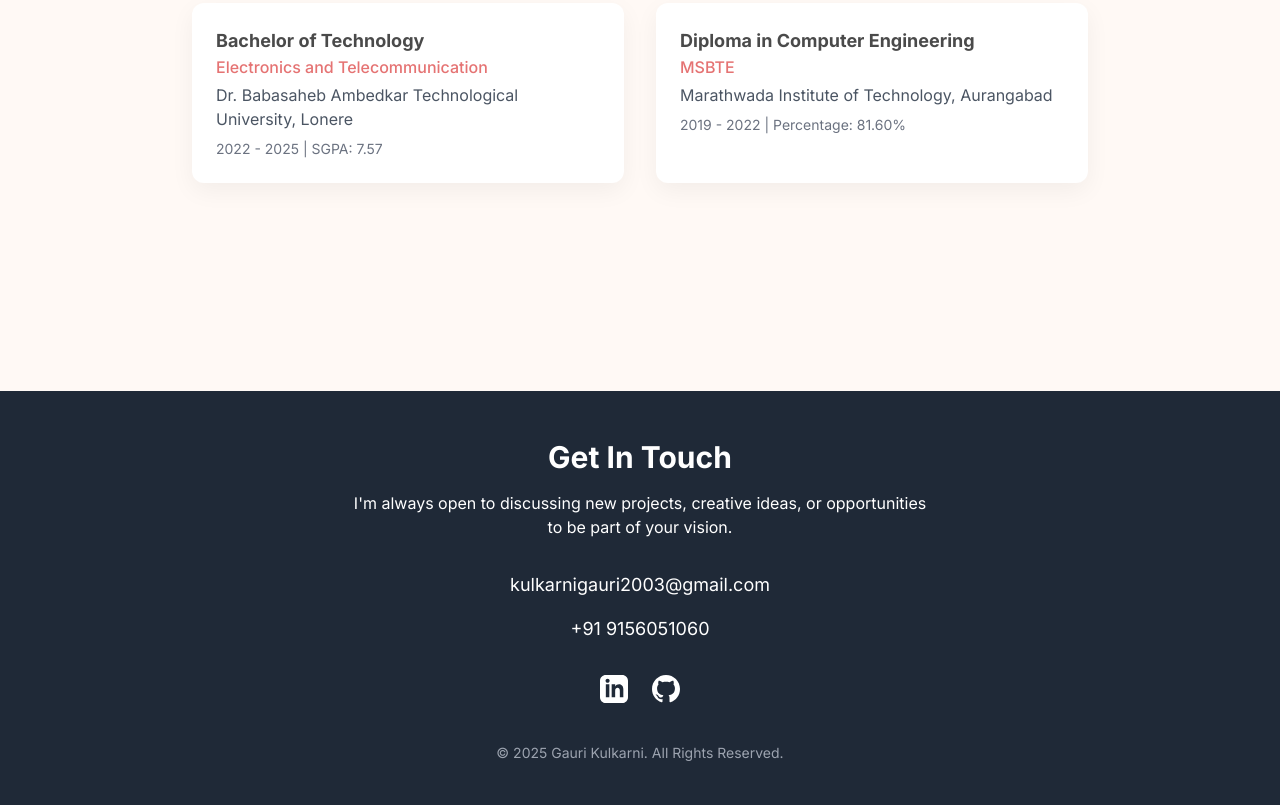
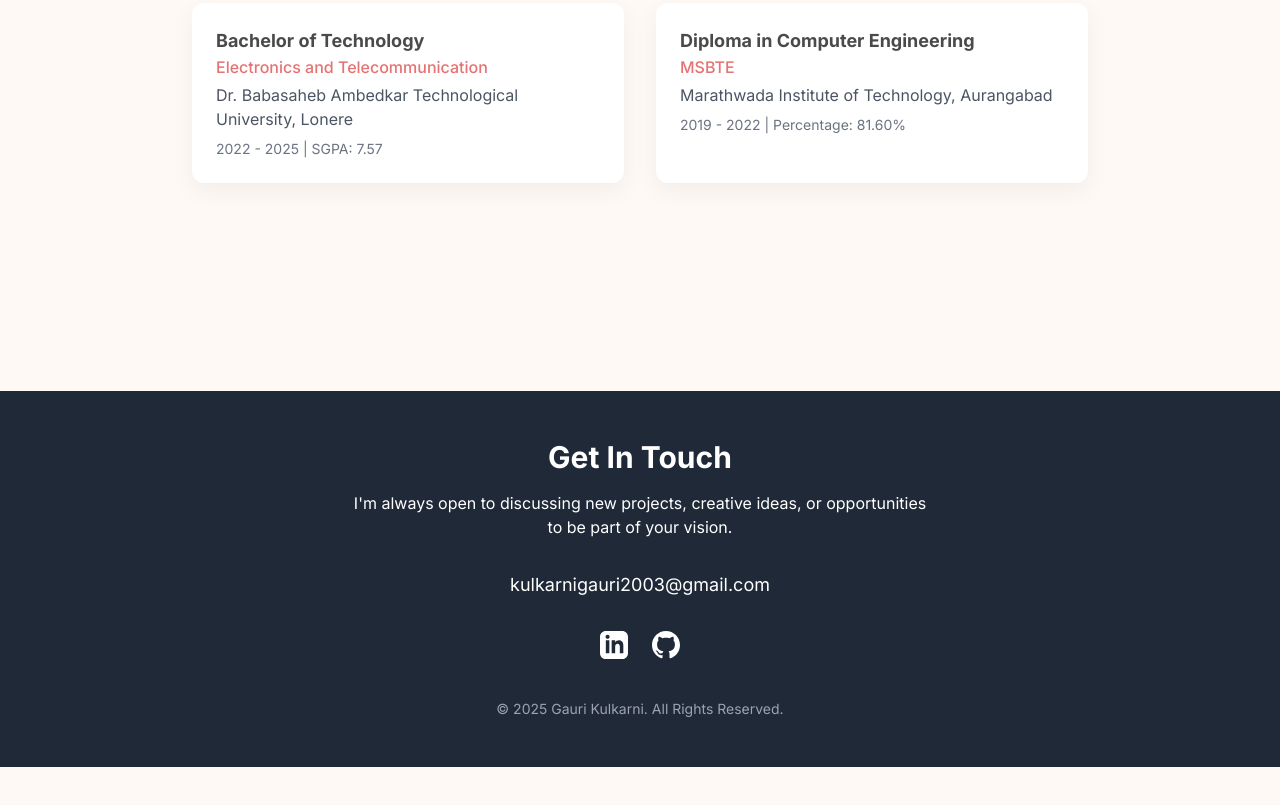
Before and after one commit to Gaurii-01/Portfolio, a plain HTML site: page index.html in a window 1280 px wide. Shown: the part 2555-3360 px from the top of the page. After the commit the page ends 3322 px from the top, so only its background shows below. Drawn offline with nearby package versions, Linux system fonts and the light colour scheme.

Commit message:
Update index.html

```diff
--- a/index.html
+++ b/index.html
@@ -275,9 +275,8 @@
         <div class="container mx-auto px-6 py-12 text-center">
             <h2 class="text-3xl font-bold">Get In Touch</h2>
             <p class="mt-4 max-w-xl mx-auto">I'm always open to discussing new projects, creative ideas, or opportunities to be part of your vision.</p>
-            <div class="mt-8 space-y-4">
+            <div class="mt-8">
                 <a href="mailto:kulkarnigauri2003@gmail.com" class="block text-lg hover:text-peach transition-colors">kulkarnigauri2003@gmail.com</a>
-                <a href="tel:+919156051060" class="block text-lg hover:text-peach transition-colors">+91 9156051060</a>
             </div>
             <div class="mt-8 flex justify-center space-x-6">
                 <a href="https://www.linkedin.com/in/gaurik01" target="_blank" class="hover:text-peach transition-colors">
```
